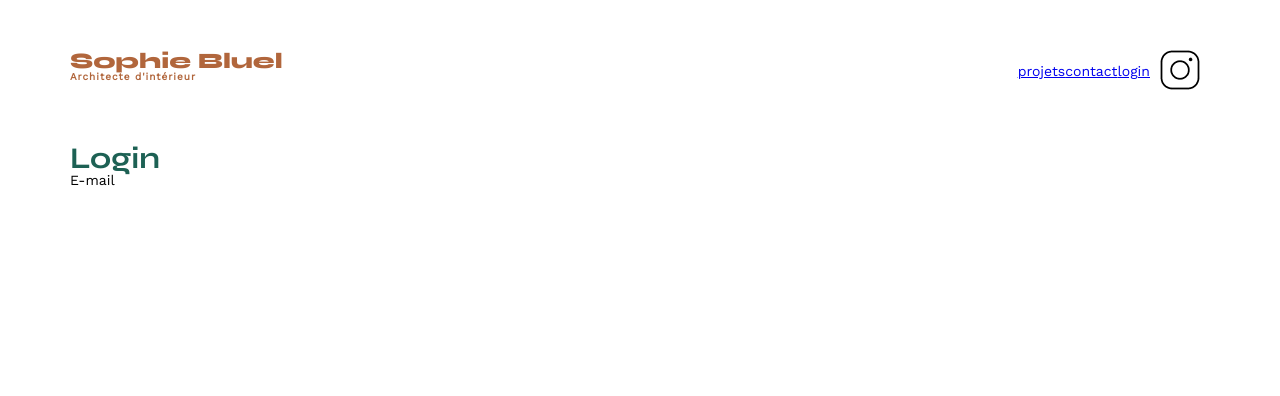
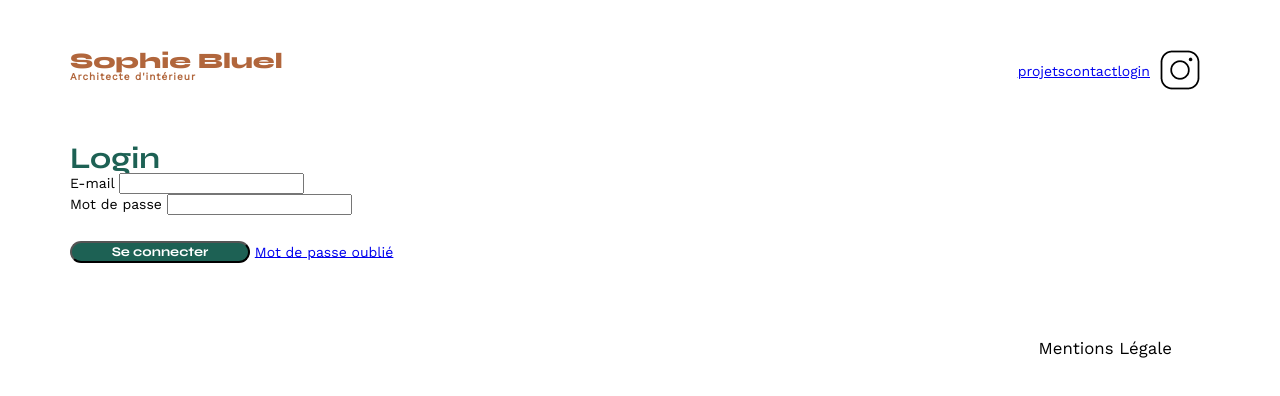
Before and after one commit to Primalinia/P6_Sophie_Bluel, a plain HTML site: page FrontEnd/login.html in a window 1280 px wide. Drawn offline with nearby package versions, Linux system fonts and the light colour scheme.

Commit message:
V1 HTML page de connexion

```diff
--- a/FrontEnd/login.html
+++ b/FrontEnd/login.html
@@ -29,9 +29,25 @@
             <form class="loginForm" action="#" method="#">
                 <div class="connexionForm">
                     <label for="email">E-mail</label>
-                    <imput type="email" name="email" id="email" required>
+                    <input type="email" name="email" id="email" required>
                 </div>
+                <div class="connexionForm">
+                    <label for="password">Mot de passe</label>
+                    <input type="password" name="password" id="password" required>
+                </div>
+                <input class="submitBtn" type="submit" id="submitUserInfo" value="Se connecter">
+                <a href="#">Mot de passe oublié</a>
             </form>
         </section>
     </main>
+
+    <footer>
+        <nav>
+            <ul>
+                <li>Mentions Légale</li>
+            </ul>
+        </nav>
+    </footer>
+    <script src="./javascript/login.js"></script>
 </body>
+</html>
```
